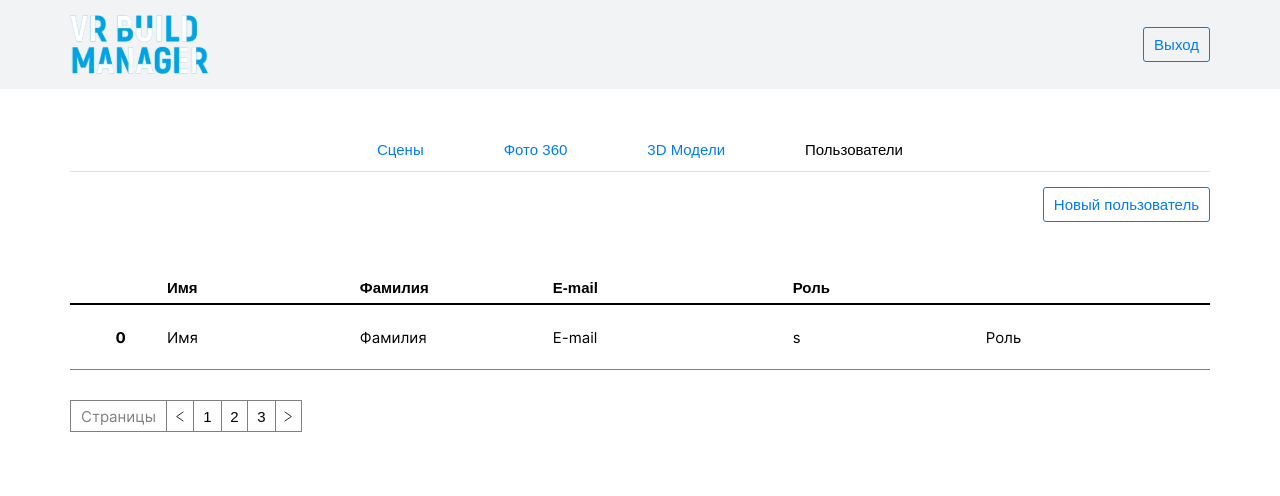
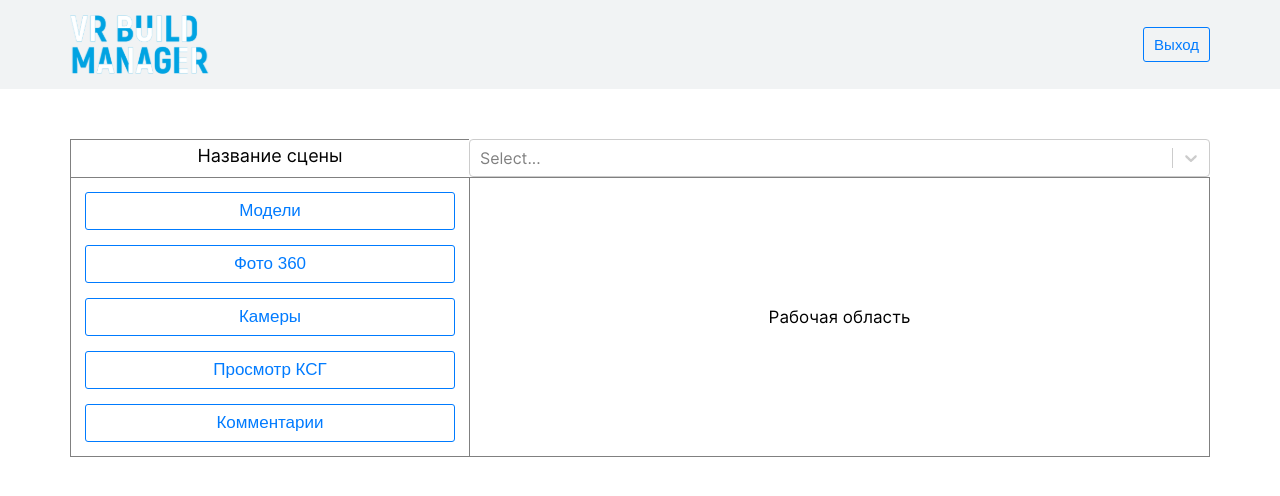
Before and after one commit to LunaMoon05/vrbm, a React (Create React App) app: page / in a window 1280 px wide. Shown: the top 496 px of the page. Built offline with nearby package versions, Linux system fonts and the light colour scheme; the HTML template or start-up script is replaced by a standard one.

Commit message:
scene page layout done

```diff
--- a/package.json
+++ b/package.json
@@ -7,8 +7,9 @@
     "axios": "^0.26.1",
     "cra-template": "1.1.3",
     "node-sass": "^7.0.1",
-    "react": "^18.0.0",
-    "react-dom": "^18.0.0",
+    "react": "^17.0.2",
+    "react-datepicker": "^4.7.0",
+    "react-dom": "^17.0.2",
     "react-hook-form": "^7.29.0",
     "react-scripts": "5.0.0",
     "react-select": "^5.3.0",
--- a/src/components/List/List.jsx
+++ b/src/components/List/List.jsx
@@ -1,16 +1,28 @@
 import React from 'react'
 import s from './List.module.scss'
 import { ListItem } from './ListItem/ListItem'
+import arrowSort from '../../assets/images/arrowSort.svg'
 
 export const List = props => {
   const {listTypes, setCurrentPopup, licenses} = props
+  // const sorting = (field, isReversed) => {
+  //   const copyUsers = [...initialUsers];
+  //   const sortedUsers = isReversed ? copyUsers.sort(sortArray(field)).reverse() : copyUsers.sort(sortArray(field));
+  //   setUsers(sortedUsers);
+  // };
   return (
     <section className={s.section}>
       <div className={s.categories}>
         {listTypes.map((item, index) => {
           return (
-            <div key={item} className={`${s.grow} ${(index + 1) === 3 && s.growThird}`}>
-              <button>{item}</button>
+            <div key={item.text} className={`${s.grow} ${(index + 1) === 3 && s.growThird}`}>
+              <button className={s.sortBtn}>
+                {item.text}
+                <div className={s.sort}>
+                  <img style={{transform: 'rotate(180deg)'}} src={arrowSort} alt='Сортировка' />
+                  <img src={arrowSort} alt='Сортировка' />
+                </div>
+              </button>
             </div>
           )
         })}
--- a/src/components/List/List.module.scss
+++ b/src/components/List/List.module.scss
@@ -58,3 +58,28 @@
   width: 27px;
   height: 27px;
 }
+
+.sort {
+  display: flex;
+  flex-direction: column;
+  justify-content: center;
+  align-items: center;
+  height: 32px;
+  margin-left: 3px;
+  opacity: 0;
+  transition: .1s ease-in-out opacity;
+  img {
+    width: 16px;
+    height: 16px;
+  }
+}
+
+.sortBtn {
+  display: flex;
+  align-items: center;
+  &:hover {
+    .sort {
+      opacity: 1;
+    }
+  }
+}
--- a/src/components/Main/Main.jsx
+++ b/src/components/Main/Main.jsx
@@ -8,6 +8,7 @@ import { CreateLicense } from '../Popup/CreateLicense';
 import { DeleteLicense } from '../Popup/DeleteLicense';
 import { ReturnLicense } from './../Popup/ReturnLicense';
 import { CreateUser } from './../Popup/CreateUser';
+import { Scene } from '../Scene/Scene';
 
 export const Main = () => {
   const [categories, setCategories] = useState([])
@@ -16,8 +17,13 @@ export const Main = () => {
   const [userStatus, setUserStatus] = useState('manager')
   const [licenses, setLicenses] = useState(null)
   const [currentPopup, setCurrentPopup] = useState(null)
+  const [scene, setScene] = useState(true)
   useEffect(() => {
     if(currentCat === 'Пользователи') {
+      const currentUserList = userStatus === 'super' ? userSuperTypes : userTypes
+      // const newList = currentUserList.map(item => {
+      //   return {...item, sortType: 0, sorting: () => sortArray(item)}
+      // })
       setListTypes(userStatus === 'super' ? userSuperTypes : userTypes)
       setLicenses(null)
     } else if(currentCat === 'Лицензии') {
@@ -36,9 +42,13 @@ export const Main = () => {
       {currentPopup === 'returnLicense' && <ReturnLicense setCurrentPopup={setCurrentPopup} />}
       {currentPopup === 'createUser' && <CreateUser setCurrentPopup={setCurrentPopup} />}
       <div className={s.container}>
-        <TopBar setCurrentPopup={setCurrentPopup} setLicenses={setLicenses} licenses={licenses} userStatus={userStatus} categories={categories} setCategories={setCategories} currentCat={currentCat} setCurrentCat={setCurrentCat} />
-        <List setCurrentPopup={setCurrentPopup} licenses={licenses} listTypes={listTypes} setListTypes={setListTypes} />
-        <BottomBar />
+        {scene ??
+        <div>
+          <TopBar setCurrentPopup={setCurrentPopup} setLicenses={setLicenses} licenses={licenses} userStatus={userStatus} categories={categories} setCategories={setCategories} currentCat={currentCat} setCurrentCat={setCurrentCat} />
+          <List setCurrentPopup={setCurrentPopup} licenses={licenses} listTypes={listTypes} setListTypes={setListTypes} />
+          <BottomBar />
+        </div>}
+        {scene && <Scene />}
       </div>
     </section>
   )
--- a/src/components/Main/listTypes.js
+++ b/src/components/Main/listTypes.js
@@ -1,5 +1,98 @@
-export const userSuperTypes = ['Имя', 'Фамилия', 'E-mail', 'Организация', 'Роль']
-export const userTypes = ['Имя', 'Фамилия', 'E-mail', 'Роль']
-export const licensesTypes = ['Название', 'Локация', 'Кол-во аккаунтов', 'Дата начала', 'Дата окончания']
-export const fileTypes = ['Наименование', 'Формат', 'Вес', 'Дата загрузки']
-export const sceneTypes = ['Наименование', 'Количество событий', 'Дата последнего события', 'Организатор']
+export const userSuperTypes = [
+  {
+    text: 'Имя',
+    name: 'name'
+  },
+  {
+    text: 'Фамилия',
+    name: 'name'
+  },
+  {
+    text: 'E-mail',
+    name: 'name'
+  },
+  {
+    text: 'Организация',
+    name: 'name'
+  },
+  {
+    text: 'Роль',
+    name: 'name'
+  },
+]
+export const userTypes = [
+  {
+    text: 'Имя',
+    name: 'name'
+  },
+  {
+    text: 'Фамилия',
+    name: 'name'
+  },
+  {
+    text: 'E-mail',
+    name: 'name'
+  },
+  {
+    text: 'Роль',
+    name: 'name'
+  },
+]
+export const licensesTypes = [
+  {
+    text: 'Название',
+    name: 'name'
+  },
+  {
+    text: 'Локация',
+    name: 'name'
+  },
+  {
+    text: 'Кол-во аккаунтов',
+    name: 'name'
+  },
+  {
+    text: 'Дата начала',
+    name: 'name'
+  },
+  {
+    text: 'Дата окончания',
+    name: 'name'
+  },
+]
+export const fileTypes = [
+  {
+    text: 'Наименование',
+    name: 'name'
+  },
+  {
+    text: 'Формат',
+    name: 'name'
+  },
+  {
+    text: 'Вес',
+    name: 'name'
+  },
+  {
+    text: 'Дата загрузки',
+    name: 'name'
+  },
+]
+export const sceneTypes = [
+  {
+    text: 'Наименование',
+    name: 'name'
+  },
+  {
+    text: 'Количество событий',
+    name: 'name'
+  },
+  {
+    text: 'Дата последнего события',
+    name: 'name'
+  },
+  {
+    text: 'Организатор',
+    name: 'name'
+  },
+]
--- /dev/null
+++ b/src/components/Scene/Scene.jsx
@@ -0,0 +1,25 @@
+import React from "react"
+import { MainBtn } from "../common/MainBtn/MainBtn"
+import s from "./Scene.module.scss"
+import Select from 'react-select';
+
+export const Scene = () => {
+  return (
+    <section>
+      <div className={s.header}>
+        <div className={s.title}>Название сцены</div>
+        <Select className={s.select} />
+      </div>
+      <div className={s.scene}>
+        <div className={s.btns}>
+          <MainBtn style={{ marginBottom: 10 }} text="Модели" />
+          <MainBtn style={{ marginBottom: 10 }} text="Фото 360" />
+          <MainBtn style={{ marginBottom: 10 }} text="Камеры" />
+          <MainBtn style={{ marginBottom: 10 }} text="Просмотр КСГ" />
+          <MainBtn text="Комментарии" />
+        </div>
+        <div className={s.info}>Рабочая область</div>
+      </div>
+    </section>
+  );
+};
--- /dev/null
+++ b/src/components/Scene/Scene.module.scss
@@ -0,0 +1,62 @@
+@import '../../global.scss';
+
+.scene {
+  display: flex;
+  align-items: center;
+  width: 100%;
+  height: 280px;
+  font-size: 17px;
+}
+
+.header {
+  display: flex;
+  width: 100%;
+}
+
+.title {
+  width: 35%;
+  padding: 5px 8px;
+  font-size: 18px;
+  border-left: 1px solid $grey;
+  border-top: 1px solid $grey;
+  text-align: center;
+}
+
+.date {
+  width: 65%;
+  padding: 5px 8px;
+  font-size: 18px;
+  border-left: 1px solid $grey;
+  border-right: 1px solid $grey;
+  border-top: 1px solid $grey;
+  text-align: center;
+}
+
+.select {
+  width: 65%;
+}
+
+.btns {
+  display: flex;
+  flex-direction: column;
+  justify-content: space-between;
+  width: 35%;
+  height: 100%;
+  border-top: 1px solid $grey;
+  border-bottom: 1px solid $grey;
+  border-left: 1px solid $grey;
+  padding: 14px;
+  button {
+    font-size: 17px;
+  }
+}
+
+.info {
+  width: 65%;
+  height: 100%;
+  display: flex;
+  align-items: center;
+  justify-content: center;
+  border: 1px solid $grey;
+  padding: 8px 10px;
+}
--- a/src/index.js
+++ b/src/index.js
@@ -1,12 +1,10 @@
 import React from 'react';
-import { createRoot } from 'react-dom/client';
+import ReactDOM from 'react-dom';
 import App from './App';
 
-const container = document.getElementById('root')
-const root = createRoot(container)
-
-root.render(
+ReactDOM.render(
   <React.StrictMode>
     <App />
-  </React.StrictMode>
+  </React.StrictMode>,
+  document.getElementById('root')
 );
```
Also changed, not shown: src/helpers/sortArray.js (added, +10 -0 lines), src/assets/images/arrowSort.svg (added), 1 other file (tests, documents, lock files or other folders).
